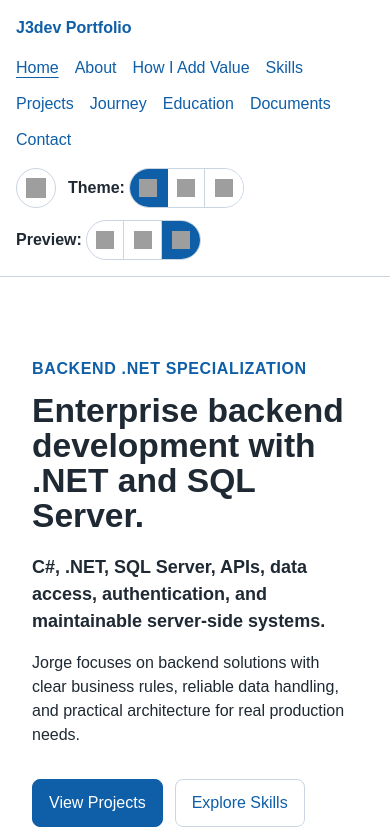
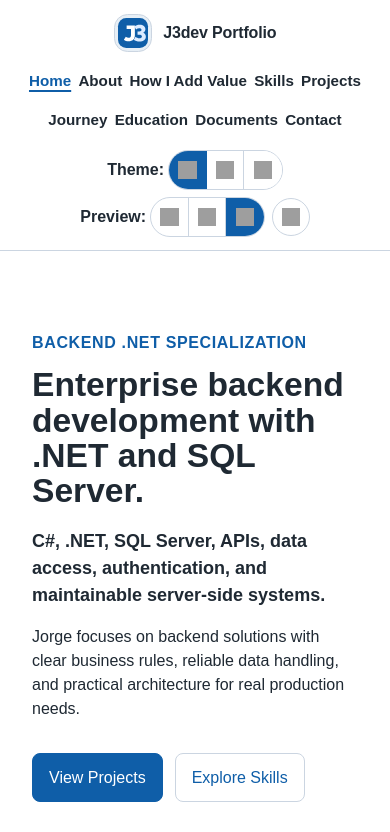
Before and after one commit to jorgejaimes085GH/J3dev-portfolio, an Angular app: page / in a window 390 px wide. Shown: the top 832 px of the page. Built offline with nearby package versions, Linux system fonts and the light colour scheme; grey boxes are pictures that could not be loaded.

Commit message:
Polish header layout

```diff
--- a/src/app/layout/navbar/navbar.scss
+++ b/src/app/layout/navbar/navbar.scss
@@ -29,56 +29,136 @@
 }
 
 .site-header__inner {
-  width: min(100%, 72rem);
+  width: min(100%, 84rem);
   margin: 0 auto;
-  padding: 1rem;
-  display: flex;
-  flex-wrap: wrap;
+  padding: 0.85rem 1rem;
+  display: grid;
+  grid-template-columns: minmax(12rem, auto) minmax(0, 1fr) auto;
+  grid-template-areas: 'brand nav tools';
   align-items: center;
-  gap: 1rem;
+  column-gap: clamp(1rem, 3vw, 2.25rem);
+  row-gap: 0.85rem;
 }
 
 .site-header__brand {
+  grid-area: brand;
+  display: inline-flex;
+  align-items: center;
+  gap: 0.7rem;
+  min-width: max-content;
+  color: var(--app-text-color);
   font-weight: 700;
+  letter-spacing: -0.01em;
   text-decoration: none;
 }
 
-.site-nav {
-  flex: 1 1 32rem;
+.site-header__brand:hover,
+.site-header__brand:focus-visible {
+  color: var(--app-link-color);
+}
+
+.site-header__brand:focus-visible {
+  border-radius: 999px;
+  outline: 3px solid var(--app-link-color);
+  outline-offset: 4px;
+}
+
+.site-header__logo-frame {
+  display: inline-grid;
+  place-items: center;
+  width: 2.4rem;
+  height: 2.4rem;
+  flex: 0 0 2.4rem;
+  overflow: hidden;
+  border: 1px solid var(--app-border-color);
+  border-radius: 0.85rem;
+  background: color-mix(in srgb, var(--app-link-color) 10%, var(--app-background-color));
+}
+
+.site-header__logo {
+  display: block;
+  width: 100%;
+  height: 100%;
+  object-fit: cover;
+}
+
+.site-header__logo-fallback {
+  display: none;
+  color: var(--app-link-color);
+  font-size: 0.85rem;
+  font-weight: 800;
+  letter-spacing: -0.05em;
+}
+
+.site-header__logo-fallback--visible {
+  display: inline;
+}
+
+.site-header__brand-text {
+  white-space: nowrap;
+}
+
+.site-header__nav {
+  grid-area: nav;
+  min-width: 0;
 }
 
 .site-nav__list {
   list-style: none;
   display: flex;
   flex-wrap: wrap;
-  gap: 0.75rem 1rem;
+  justify-content: center;
+  gap: 0.45rem 0.85rem;
   margin: 0;
   padding: 0;
 }
 
 .site-nav__link {
+  display: inline-flex;
+  align-items: center;
+  min-height: 2rem;
+  color: var(--app-text-color);
+  font-size: 0.95rem;
+  font-weight: 600;
   text-decoration: none;
+  white-space: nowrap;
+}
+
+.site-nav__link:hover,
+.site-nav__link:focus-visible {
+  color: var(--app-link-color);
+}
+
+.site-nav__link:focus-visible {
+  border-radius: 999px;
+  outline: 3px solid var(--app-link-color);
+  outline-offset: 3px;
 }
 
 .site-nav__link--active {
+  color: var(--app-link-color);
   text-decoration: underline;
   text-underline-offset: 0.25rem;
+  text-decoration-thickness: 0.12rem;
 }
 
 .site-header__tools {
+  grid-area: tools;
   display: flex;
   flex-wrap: wrap;
   align-items: center;
-  gap: 0.75rem;
+  justify-content: flex-end;
+  gap: 0.65rem;
+  min-width: max-content;
 }
 
 .site-header__pin-toggle {
   display: inline-flex;
   align-items: center;
   justify-content: center;
-  min-width: 2.5rem;
-  min-height: 2.5rem;
-  padding: 0.45rem;
+  min-width: 2.35rem;
+  min-height: 2.35rem;
+  padding: 0.4rem;
   border: 1px solid var(--app-border-color);
   border-radius: 999px;
   color: var(--app-text-color);
@@ -94,8 +174,8 @@
 }
 
 .site-header__pin-icon {
-  width: 1.2rem;
-  height: 1.2rem;
+  width: 1.15rem;
+  height: 1.15rem;
 }
 
 .site-header__icon-fallback {
@@ -113,4 +193,58 @@
   height: auto;
   overflow: visible;
   clip: auto;
+  font-size: 0.78rem;
+  font-weight: 700;
 }
+
+@media (max-width: 1100px) {
+  .site-header__inner {
+    grid-template-columns: minmax(12rem, 1fr) auto;
+    grid-template-areas:
+      'brand tools'
+      'nav nav';
+  }
+
+  .site-nav__list {
+    justify-content: flex-start;
+  }
+}
+
+@media (max-width: 720px) {
+  .site-header__inner {
+    grid-template-columns: 1fr;
+    grid-template-areas:
+      'brand'
+      'nav'
+      'tools';
+  }
+
+  .site-header__brand,
+  .site-header__tools,
+  .site-nav__list {
+    justify-content: center;
+  }
+
+  .site-header__tools {
+    min-width: 0;
+  }
+}
+
+@media (max-width: 480px) {
+  .site-header__inner {
+    padding-inline: 0.75rem;
+  }
+
+  .site-header__brand {
+    min-width: 0;
+  }
+
+  .site-header__brand-text {
+    white-space: normal;
+  }
+
+  .site-nav__list,
+  .site-header__tools {
+    gap: 0.45rem;
+  }
+}
--- a/src/app/layout/navbar/navbar.ts
+++ b/src/app/layout/navbar/navbar.ts
@@ -22,10 +22,20 @@ import { ViewportSwitcher } from '../viewport-switcher/viewport-switcher';
     >
       <div class="site-header__inner">
         <a class="site-header__brand" routerLink="/" aria-label="J3dev Portfolio home">
-          J3dev Portfolio
+          <span class="site-header__logo-frame" aria-hidden="true">
+            <img
+              class="site-header__logo"
+              src="assets/images/logos/projects/j3dev-portfolio-logo.svg"
+              alt=""
+              aria-hidden="true"
+              (error)="showBrandLogoFallback($event)"
+            />
+            <span class="site-header__logo-fallback" aria-hidden="true">J3</span>
+          </span>
+          <span class="site-header__brand-text">J3dev Portfolio</span>
         </a>
 
-        <nav class="site-nav" aria-label="Main navigation">
+        <nav class="site-header__nav site-nav" aria-label="Main navigation">
           <ul class="site-nav__list">
             @for (item of navigationItems; track item.path) {
               <li class="site-nav__item">
@@ -43,6 +53,8 @@ import { ViewportSwitcher } from '../viewport-switcher/viewport-switcher';
         </nav>
 
         <div class="site-header__tools" aria-label="Display options">
+          <app-theme-switcher />
+          <app-viewport-switcher />
           <button
             class="site-header__pin-toggle"
             type="button"
@@ -62,8 +74,6 @@ import { ViewportSwitcher } from '../viewport-switcher/viewport-switcher';
               {{ isHeaderPinned() ? 'Unpin' : 'Pin' }}
             </span>
           </button>
-          <app-theme-switcher />
-          <app-viewport-switcher />
         </div>
       </div>
     </header>
@@ -96,4 +106,11 @@ export class Navbar {
     fallback?.classList.add('site-header__icon-fallback--visible');
     fallback?.removeAttribute('aria-hidden');
   }
+
+  protected showBrandLogoFallback(event: Event): void {
+    const image = event.target as HTMLImageElement;
+    image.hidden = true;
+    const fallback = image.nextElementSibling as HTMLElement | null;
+    fallback?.classList.add('site-header__logo-fallback--visible');
+  }
 }
```
Also changed, not shown: public/assets/images/logos/projects/j3dev-portfolio-logo.svg (added).
